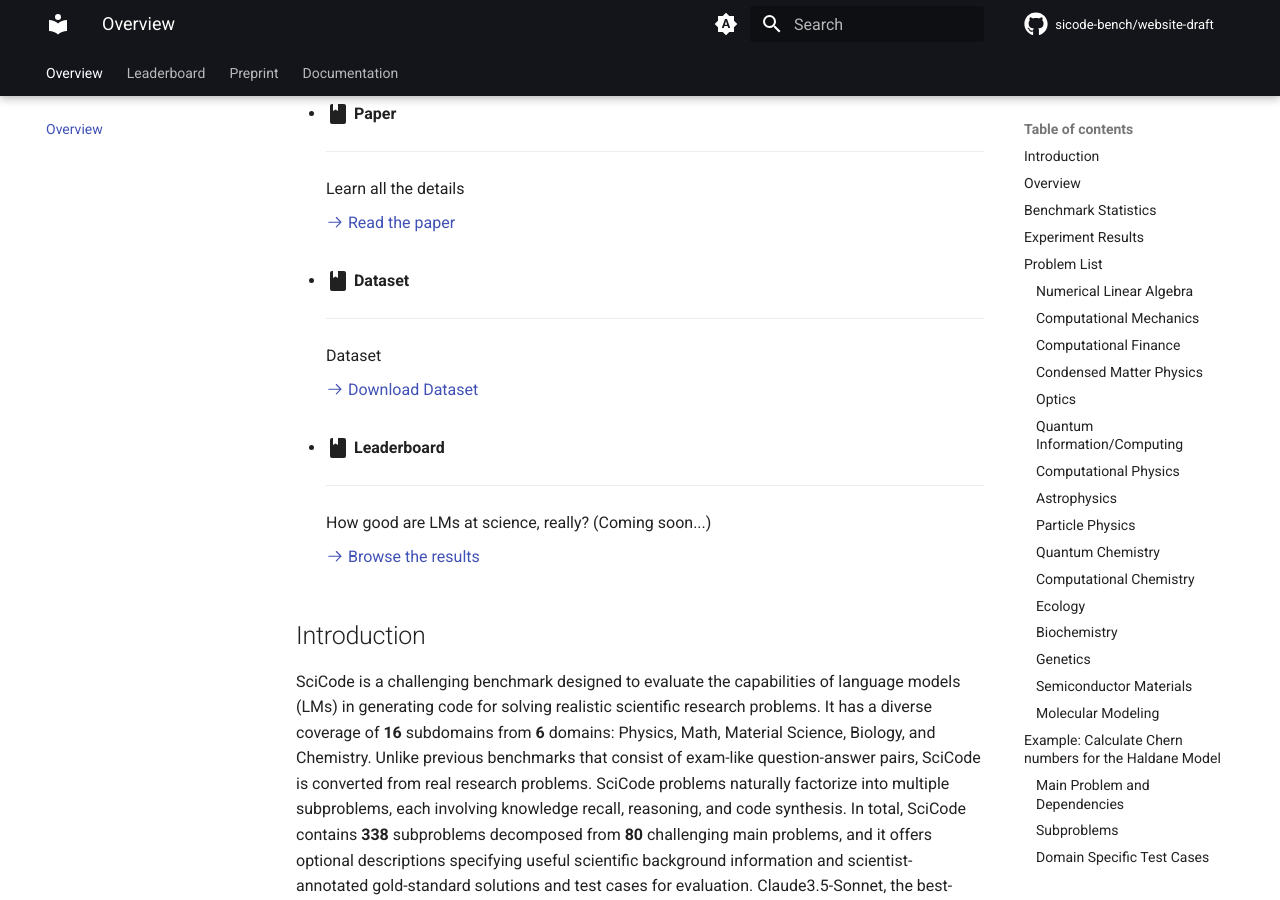
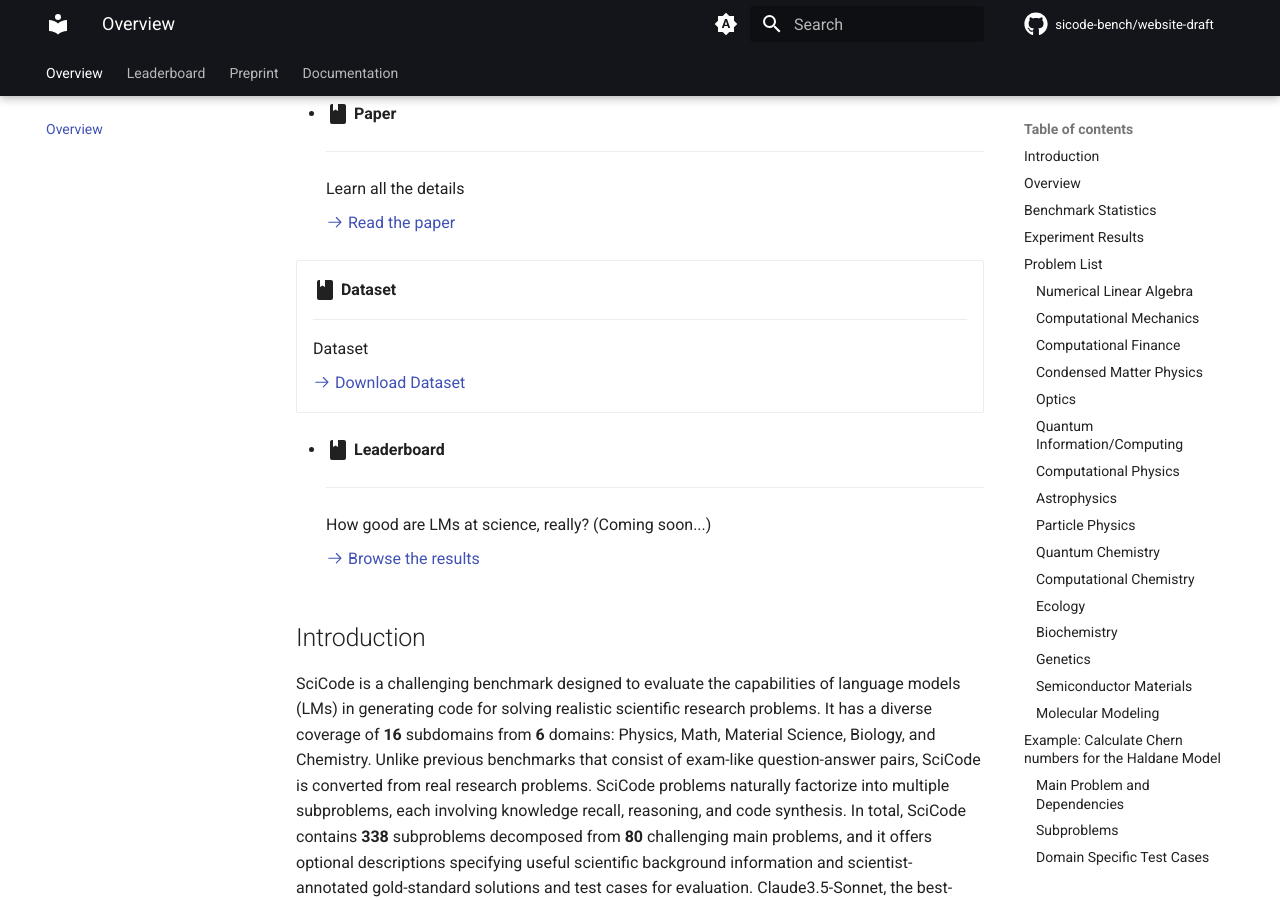
Before and after one commit to scicode-bench/scicode-bench.github.io, an MkDocs documentation site: the page built from docs/index.md, in a window 1280 px wide and 900 px high, scrolled down 747 px. Built offline with MkDocs 1.6.1 and Material for MkDocs 9.7.7, drawn with Linux system fonts in a browser that asks for light colours; comment, search, counter and statistics services are not loaded.

Commit message:
Update index.md

```diff
--- a/docs/index.md
+++ b/docs/index.md
@@ -44,7 +44,7 @@
 
     [:octicons-arrow-right-24: Read the paper](https://arxiv.com)
 
-</div>
+<div class="grid cards" markdown>
 
 -   :material-book:{ .lg .middle } __Dataset__
 
```
